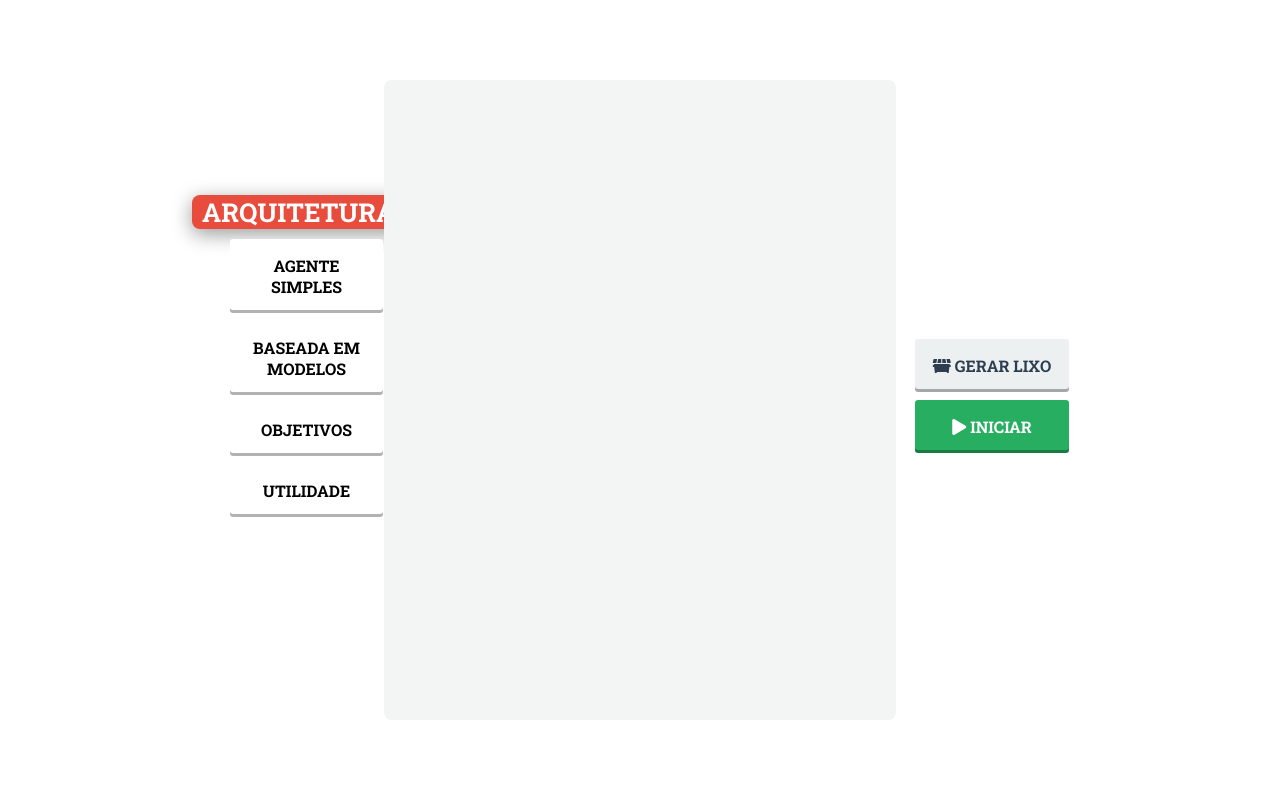
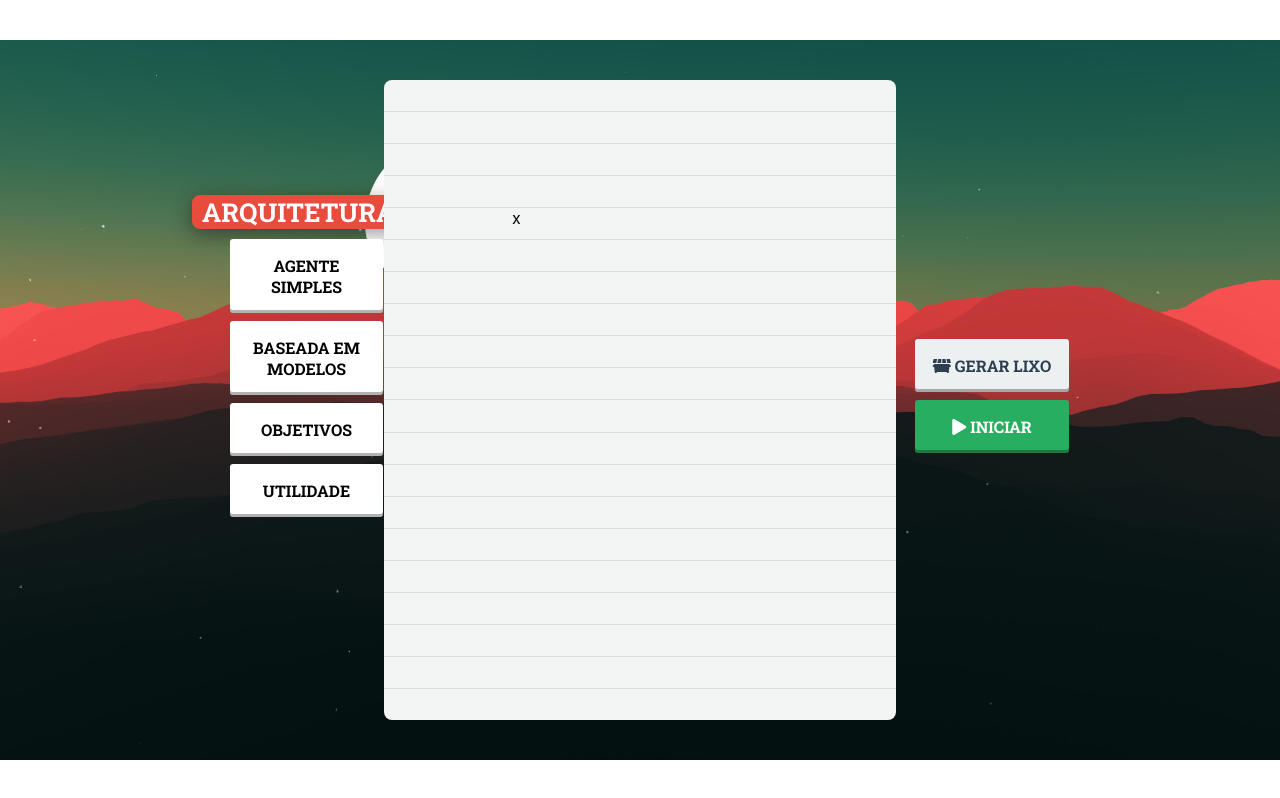
Before and after one commit to eduardotorresdev/ColetoresIA, a plain HTML site: page index.html in a window 1280 px wide. Drawn offline with Linux system fonts and the light colour scheme; the site is published under a folder, as on GitHub Pages, so addresses that start at the root find nothing.

Commit message:
Correção do link de carregamento do script index.js e da imagem do background no main.css

```diff
--- a/css/main.css
+++ b/css/main.css
@@ -6,7 +6,7 @@ html, body {
 }
 
 body {
-    background: url('/img/bg.jpg') center no-repeat;
+    background: url('../img/bg.jpg') center no-repeat;
     background-size: 100%;
 }
 
--- a/index.html
+++ b/index.html
@@ -1,5 +1,5 @@
 <!DOCTYPE html>
-<html lang="en">
+<html lang="pt-br">
 
 <head>
     <meta charset="UTF-8">
@@ -34,7 +34,7 @@
             </button>
         </div>
     </div>
-    <script type="module" src="/js/index.js"></script>
+    <script type="module" src="js/index.js"></script>
 </body>
 
 </html>
```
